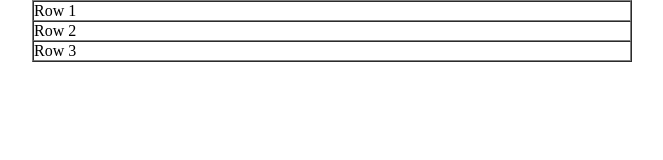
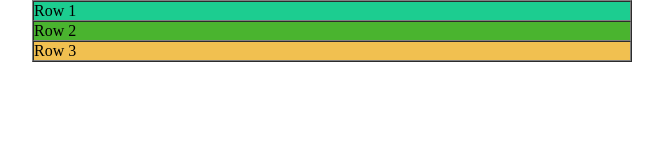
Before and after one commit to rachellesalvadora/emailhtml, a plain HTML site: page index.html in a window 1280 px wide. Shown: the whole page, without its empty margins (308-971 px from the left). Drawn offline with Linux system fonts and the light colour scheme.

Commit message:
index.html bg color of 3 rows added

```diff
--- a/index.html
+++ b/index.html
@@ -9,17 +9,17 @@
 <body style="margin: 0; padding: 0;">
 <table align="center" border="1" cellpadding="0" cellspacing="0" width="600">
  <tr>
-  <td>
+  <td bgcolor="#1ccd9">
    Row 1
   </td>
  </tr>
  <tr>
-  <td>
+  <td bgcolor="#4ab42f">
    Row 2
   </td>
  </tr>
  <tr>
-  <td>
+  <td bgcolor="#f1cs50">
    Row 3
   </td>
  </tr>
```
